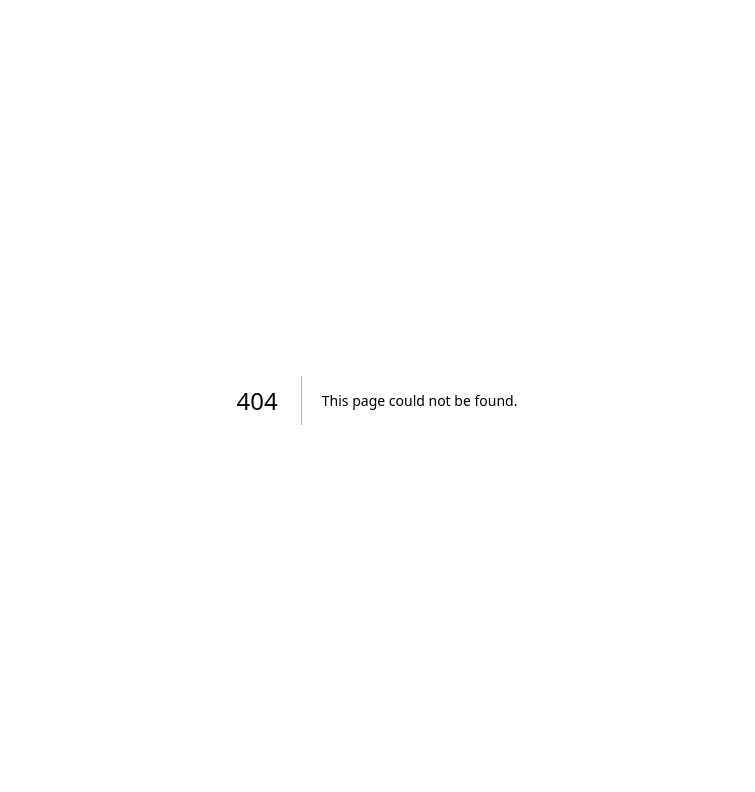
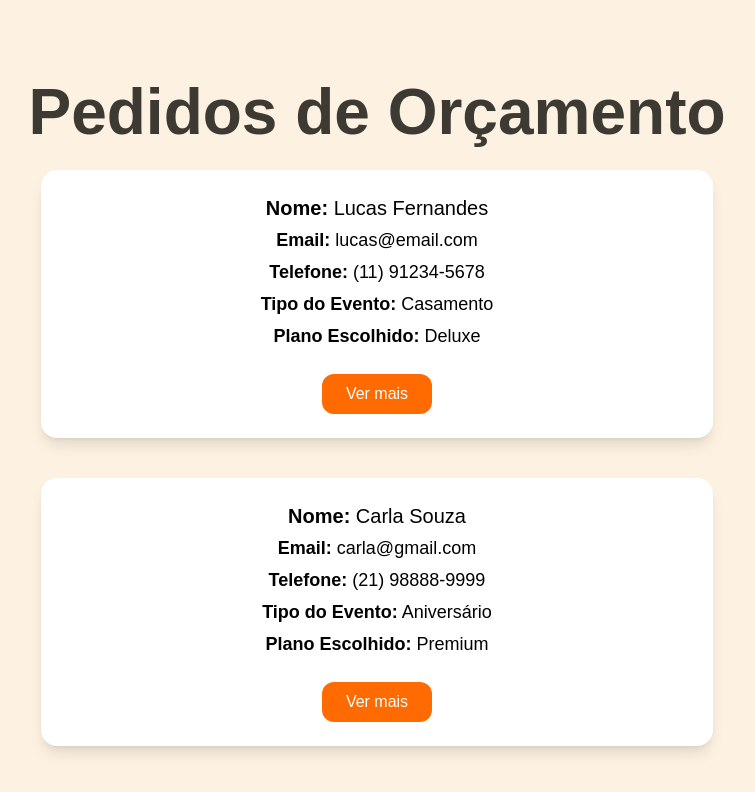
Before and after one commit to C317-Irineu/elodrinks-web, a Next.js app: page /admin in a window 1280 px wide. Before the commit this address had no page. Shown: the top 792 px of the page, without its empty margins (263-1018 px from the left). Built offline with nearby package versions, Linux system fonts and the light colour scheme; a web font is replaced by a local one.

Commit message:
Criando pagina de orcamento para o admin

```diff
--- /dev/null
+++ b/src/app/admin/page.tsx
@@ -0,0 +1,104 @@
+// admin/page.tsx
+
+"use client";
+
+import React, { useState } from "react";
+
+type Pedido = {
+  id: number;
+  nome: string;
+  email: string;
+  telefone: string;
+  numeroConvidados: number;
+  tipoEvento: string;
+  localizacao: string;
+  plano: "Basic" | "Premium" | "Deluxe";
+  numeroBarmans: number;
+  extras: string[];
+};
+
+const pedidosFakes: Pedido[] = [
+  {
+    id: 1,
+    nome: "Lucas Fernandes",
+    email: "lucas@email.com",
+    telefone: "(11) 91234-5678",
+    numeroConvidados: 100,
+    tipoEvento: "Casamento",
+    localizacao: "São Paulo - SP",
+    plano: "Deluxe",
+    numeroBarmans: 4,
+    extras: ["Moscow Mule", "Gin Tônica"],
+  },
+  {
+    id: 2,
+    nome: "Carla Souza",
+    email: "carla@gmail.com",
+    telefone: "(21) 98888-9999",
+    numeroConvidados: 60,
+    tipoEvento: "Aniversário",
+    localizacao: "Rio de Janeiro - RJ",
+    plano: "Premium",
+    numeroBarmans: 2,
+    extras: [],
+  },
+];
+
+export default function AdminPage() {
+  const [detalhesVisiveis, setDetalhesVisiveis] = useState<number | null>(null);
+
+  const toggleDetalhes = (id: number) => {
+    setDetalhesVisiveis(detalhesVisiveis === id ? null : id);
+  };
+
+  return (
+    <div className="min-h-screen bg-[#fdf2e1] py-16 px-4">
+      <h1 className="h1 !text-center !ml-0">Pedidos de Orçamento</h1>
+      <div className="space-y-10 max-w-2xl mx-auto">
+        {pedidosFakes.map((pedido) => (
+          <div
+            key={pedido.id}
+            className="bg-white shadow-lg rounded-2xl p-6 transition hover:shadow-xl w-full"
+          >
+            <div className="text-center space-y-1">
+              <p className="text-xl"><b>Nome:</b> {pedido.nome}</p>
+              <p className="text-lg"><b>Email:</b> {pedido.email}</p>
+              <p className="text-lg"><b>Telefone:</b> {pedido.telefone}</p>
+              <p className="text-lg"><b>Tipo do Evento:</b> {pedido.tipoEvento}</p>
+              <p className="text-lg"><b>Plano Escolhido:</b> {pedido.plano}</p>
+            </div>
+
+            {detalhesVisiveis === pedido.id && (
+              <div className="mt-4 space-y-2 text-center text-[#3D3933]">
+                <p><b>Localização do Evento:</b> {pedido.localizacao}</p>
+                <p><b>Número de Convidados:</b> {pedido.numeroConvidados}</p>
+                <p><b>Número de Barmans:</b> {pedido.numeroBarmans}</p>
+                {pedido.extras.length > 0 && (
+                  <p><b>Extras:</b> {pedido.extras.join(", ")}</p>
+                )}
+              </div>
+            )}
+
+            <div className="mt-6 flex flex-col items-center space-y-3">
+              {detalhesVisiveis === pedido.id && (
+                <button
+                  className="bg-[#007366] text-white py-2 px-6 rounded-xl text-base font-medium hover:bg-[#00584e] transition"
+                >
+                  Responder Orçamento
+                </button>
+              )}
+
+              <button
+                onClick={() => toggleDetalhes(pedido.id)}
+                className="bg-[#FF6B00] text-white py-2 px-6 rounded-xl text-base font-medium hover:bg-[#cc5500] transition"
+              >
+                {detalhesVisiveis === pedido.id ? "Ver menos" : "Ver mais"}
+              </button>
+
+            </div>
+          </div>
+        ))}
+      </div>
+    </div>
+  );
+}
```
